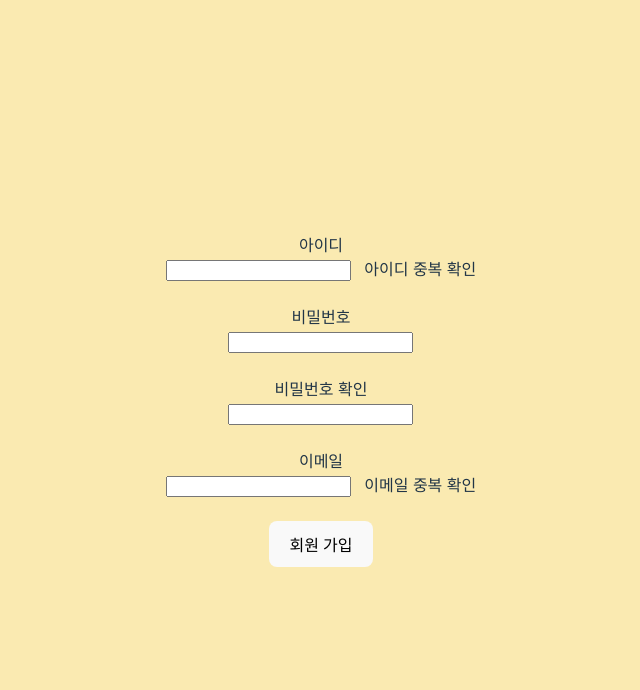
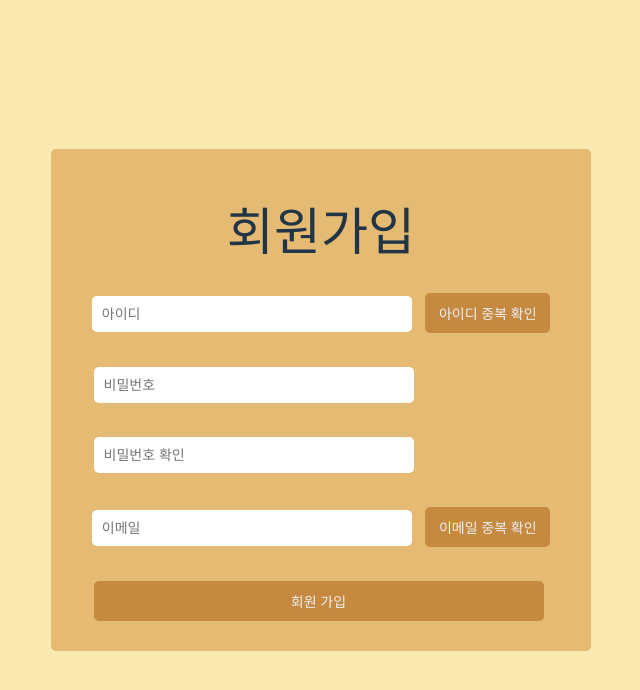
Before and after one commit to UOUGaonnuri/book-management-client, a React (Vite) app: page /member/join in a window 1280 px wide. Shown: the top 690 px of the page, without its empty margins (319-959 px from the left). Built offline with nearby package versions, Linux system fonts and the light colour scheme.

Commit message:
style: 회원가입 페이지 스타일 변경

```diff
--- a/src/LoginPage.module.css
+++ b/src/LoginPage.module.css
@@ -11,7 +11,9 @@ body{
     padding: 20px;
 }
 .textField{
+    text-align: left;
     font-size: 14px;
+    font-weight: 600;
     border: none;
     margin-bottom: 10px;
     border-radius: 5px;
@@ -28,3 +30,44 @@ body{
     margin-bottom: 10px;
     border-radius: 5px;
 }
+.checkBtn{
+    color: #EEEFF1;
+    font-size: 14px;
+    background-color: #C58940;
+    border: none;
+    padding: 10px;
+    width: 25%;
+    margin-bottom: 10px;
+    border-radius: 5px;
+}
+.registform{
+    text-align: left;
+    border: 0;
+    margin: 0 auto;
+    width: 500px;
+    background-color: #E5BA73;
+    border-radius: 5px;
+    padding: 20px;
+}
+.regTitle{
+    text-align: center;
+}
+.regInput{
+    text-align: left;
+    font-size: 14px;
+    font-weight: 600;
+    border: none;
+    margin-bottom: 10px;
+    border-radius: 5px;
+    padding: 10px;
+    width: 60%;
+}
+.compo{
+    text-align:center;
+}
+.ckErrorMsg{
+    color: red;
+}
+.ckGoodMsg{
+    color: blue;
+}
--- a/src/LoginPage.tsx
+++ b/src/LoginPage.tsx
@@ -68,7 +68,7 @@ const LoginPage = (props: PropsType) => {
     }
 
   return (
-    <div className={LoginStyle.body}>
+    <div>
       <div className={LoginStyle.loginform}>
         <form onSubmit={loginFunc}>
           <h1>로그인 페이지</h1>
--- a/src/RegisterPage.tsx
+++ b/src/RegisterPage.tsx
@@ -1,10 +1,10 @@
 import axios from 'axios';
 import React,{ useState } from 'react'
 import { useNavigate } from 'react-router-dom';
+import LoginStyle from './LoginPage.module.css'
 
-type Props = {}
 
-const RegisterPage = (props: Props) => {
+const RegisterPage = () => {
     const [id, setId] = useState<string>("");
     const [pw, setPw] = useState<string>("");
     const [ckPw, setCkPw] = useState<string>("");
@@ -98,34 +98,31 @@ const RegisterPage = (props: Props) => {
     }
 
     return (
-        <div>
+        <div className={LoginStyle.registform}>
+            <h1 className={LoginStyle.regTitle}>회원가입</h1>
             <form onSubmit={registFunc}>
-                <span>아이디</span>
-                <br />
-                <input type='text' value={id} onChange={ckIdChg} />&nbsp;&nbsp;&nbsp;
-                <span onClick={ckIdBtn}>아이디 중복 확인</span>
-                <br />
+                <div className={LoginStyle.compo}>
+                    <input className={LoginStyle.regInput} type='text' value={id} onChange={ckIdChg} placeholder='아이디' />&nbsp;&nbsp;&nbsp;
+                    <button className={LoginStyle.checkBtn} onClick={ckIdBtn}>아이디 중복 확인</button>
+                </div>
                 <span>{ckIdMsg}</span>
                 <br />
-                <span>비밀번호</span>
-                <br />
-                <input type='password' value={pw} onChange={(e)=>setPw(e.target.value)} />
+                &nbsp;&nbsp;&nbsp;&nbsp;&nbsp;<input className={LoginStyle.regInput} type='password' value={pw} onChange={(e)=>setPw(e.target.value)} placeholder='비밀번호'/>
                 <br />
                 <br />
-                <span>비밀번호 확인</span>
+                &nbsp;&nbsp;&nbsp;&nbsp;&nbsp;
+                <input className={LoginStyle.regInput} type='password' value={ckPw} onChange={(e)=>setCkPw(e.target.value)} placeholder='비밀번호 확인'/>
                 <br />
-                <input type='password' value={ckPw} onChange={(e)=>setCkPw(e.target.value)} />
+                <span className={(!pw||!ckPw)?"":((ckPw===pw)?LoginStyle.ckGoodMsg:LoginStyle.ckErrorMsg)}>{(!pw||!ckPw)?"":((ckPw===pw)?"비밀번호가 일치합니다":"비밀번호가 일치하지 않습니다")}</span>
                 <br />
-                <span>{(!pw||!ckPw)?"":((ckPw===pw)?"비밀번호가 일치합니다":"비밀번호가 일치하지 않습니다")}</span>
-                <br />
-                <span>이메일</span>
-                <br />
-                <input type='email' value={email} onChange={ckEmailChg} />&nbsp;&nbsp;&nbsp;
-                <span onClick={ckEmailBtn}>이메일 중복 확인</span>
+                <div className={LoginStyle.compo}>
+                    <input className={LoginStyle.regInput} type='email' value={email} onChange={ckEmailChg}  placeholder='이메일'/>&nbsp;&nbsp;&nbsp;
+                    <button className={LoginStyle.checkBtn} onClick={ckEmailBtn}>이메일 중복 확인</button>
+                </div>
                 <br />
                 <span>{ckEmailMsg}</span>
-                <br />
-                <button type='submit'>회원 가입</button>
+                &nbsp;&nbsp;&nbsp;&nbsp;&nbsp;
+                <button className={LoginStyle.submitBtn} type='submit'>회원 가입</button>
             </form>
         </div>
     )
```
